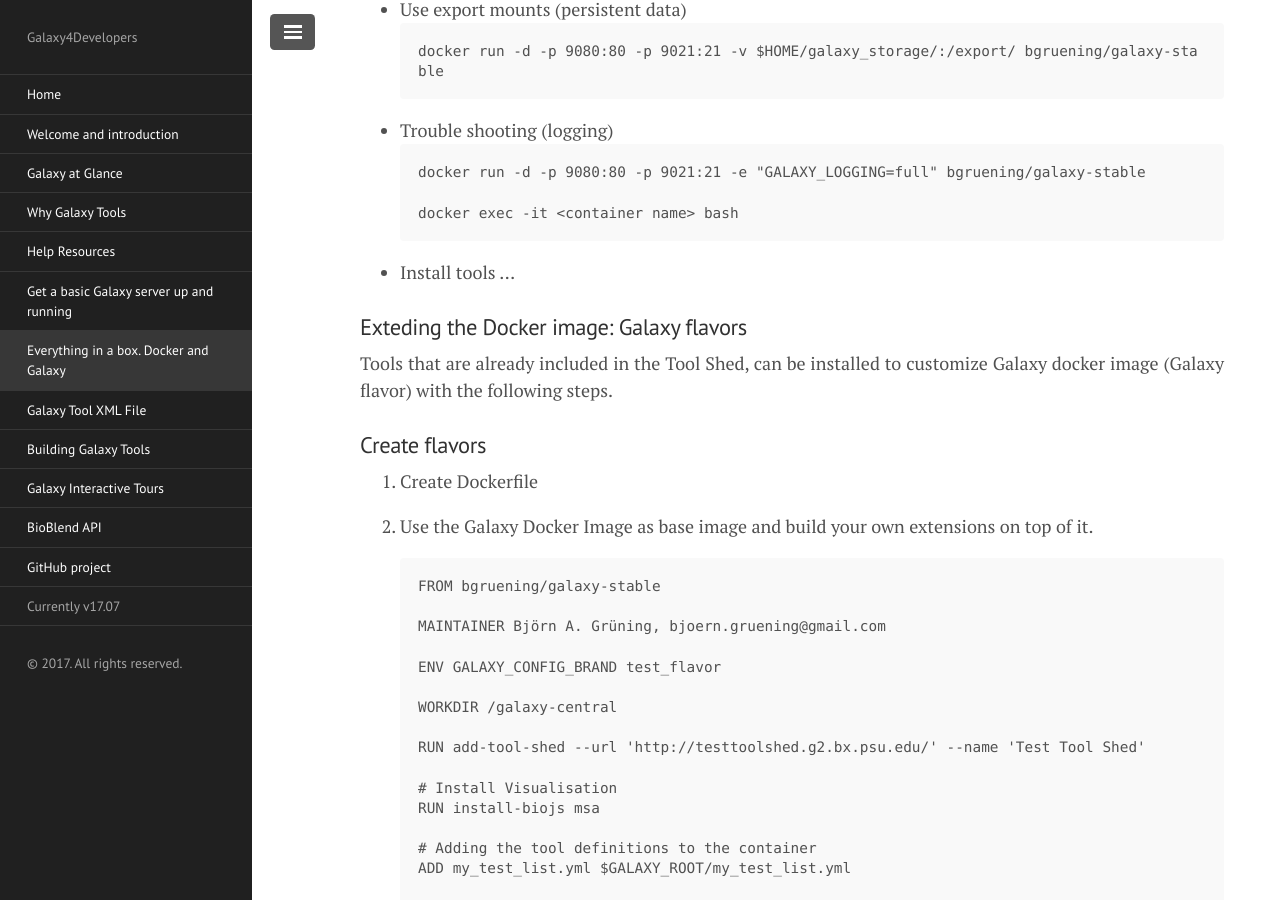
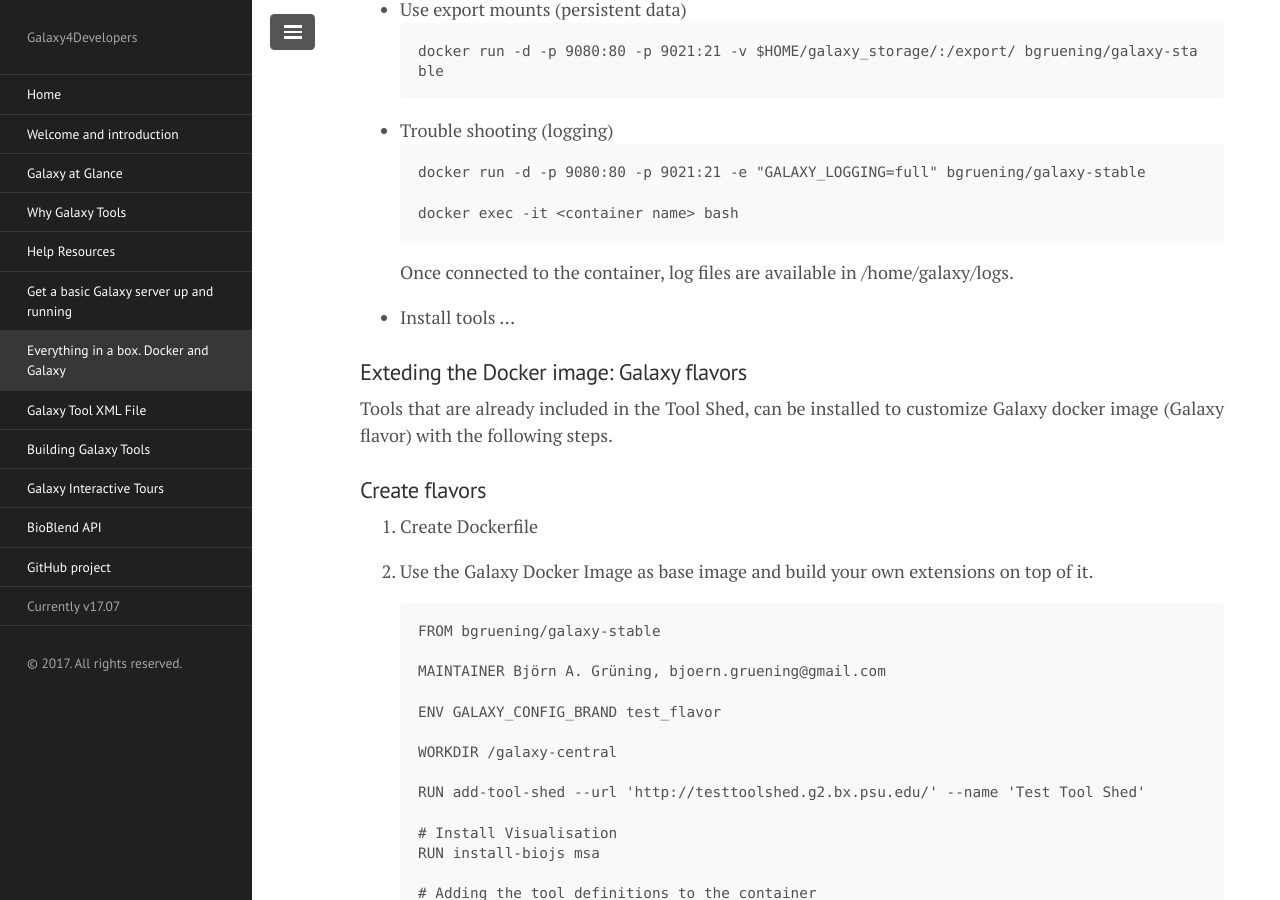
Before and after one commit to crs4/Galaxy4Developers, a Jekyll site: the page built from lectures/06.docker_and_galaxy.md, in a window 1280 px wide and 900 px high, scrolled down 13041 px. Built offline with Jekyll 4.4.1, drawn with Linux system fonts in a browser that asks for light colours; nearby versions of some CDN libraries.

Commit message:
fix hands on 3

````diff
--- a/lectures/06.docker_and_galaxy.md
+++ b/lectures/06.docker_and_galaxy.md
@@ -364,6 +364,7 @@ $ docker run -d -p 9080:80 -p 9021:21 --name galaxy-stable bgruening/galaxy-stab
 
   docker exec -it <container name> bash
   ```
+  Once connected to the container, log files are available in /home/galaxy/logs.
 
 - Install tools
 ...
````
